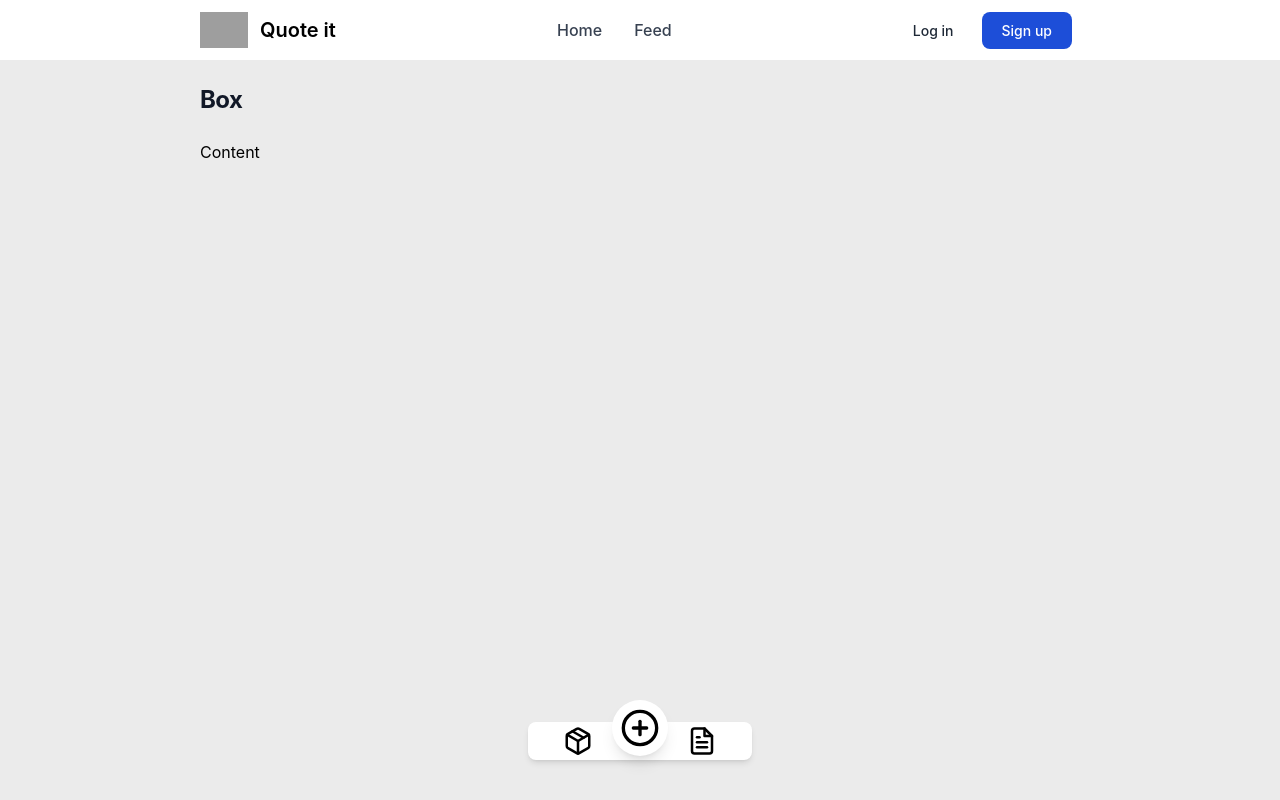
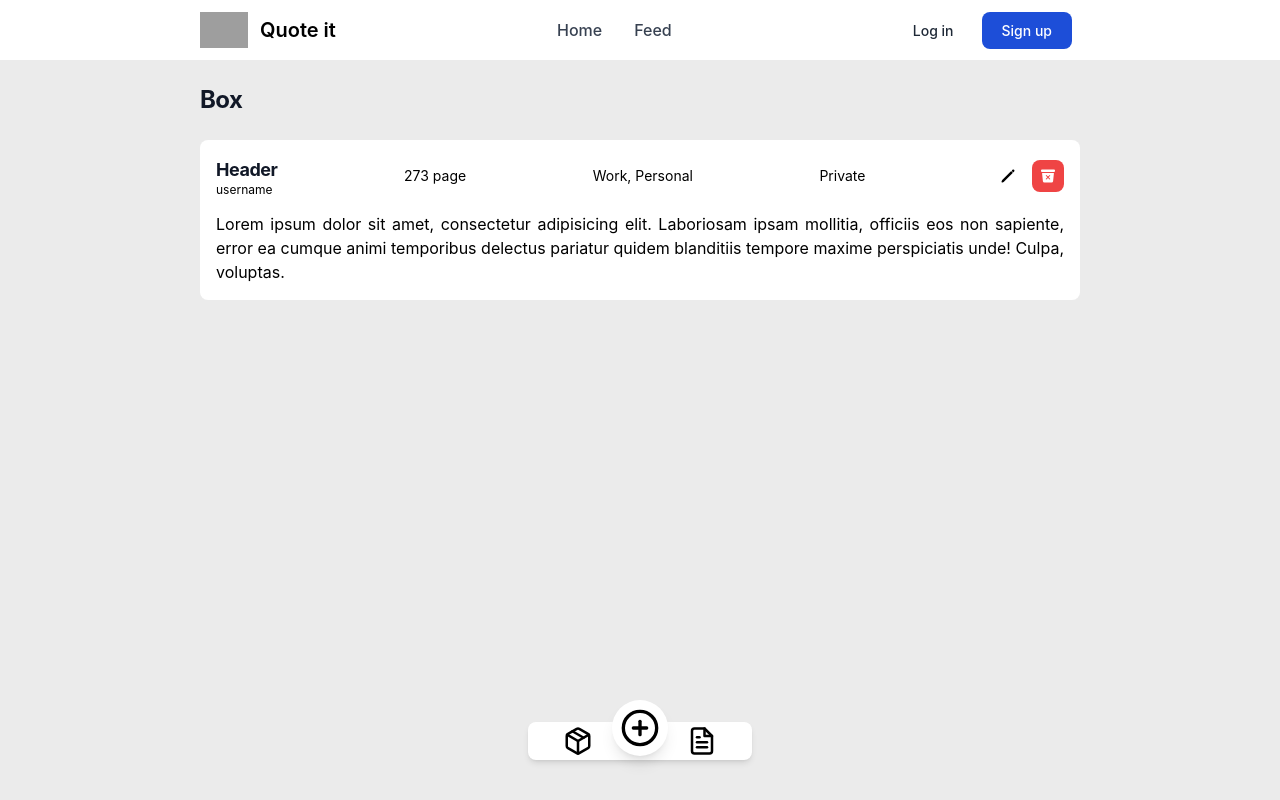
Before and after one commit to shanth1/quote-book, a React (Create React App) app in the folder client/: page /collections/box/1 in a window 1280 px wide. Built offline with nearby package versions, Linux system fonts and the light colour scheme; grey boxes are pictures that could not be loaded.

Commit message:
added QuoteItem component

```diff
--- a/client/src/pages/Box/Box.jsx
+++ b/client/src/pages/Box/Box.jsx
@@ -1,11 +1,12 @@
 import Content from "../../shared/Content/Content";
 import H1 from "../../shared/H1/H1";
+import { QuoteItem } from "../../widgets/QuoteItem/QuoteItem";
 
 const Box = () => {
     return (
         <Content>
             <H1>Box</H1>
-            <div>Content</div>
+            <QuoteItem />
         </Content>
     );
 };
--- /dev/null
+++ b/client/src/shared/H2/H2.jsx
@@ -0,0 +1,9 @@
+const H2 = ({ children }) => {
+    return (
+        <h2 class="text-lg md:text-lg font-bold leading-tight tracking-tight text-gray-900  dark:text-white">
+            {children}
+        </h2>
+    );
+};
+
+export default H2;
--- /dev/null
+++ b/client/src/widgets/QuoteItem/QuoteItem.jsx
@@ -0,0 +1,37 @@
+import { IoTrashBin, IoPencil } from "react-icons/io5";
+import H2 from "../../shared/H2/H2";
+
+const QuoteItem = ({ username, header, marker, tags, status, text }) => {
+    return (
+        <div className="bg-white flex flex-col gap-4 rounded-lg w-full p-4">
+            <div className="flex items-center justify-between">
+                <div>
+                    <H2>Header</H2>
+                    <p className="leading-none text-xs">username</p>
+                </div>
+                <div className="text-sm">273 page</div>
+                <div className="text-sm hidden lg:flex">Work, Personal</div>
+                <div className="text-sm hidden md:flex">Private</div>
+                <div className="flex gap-2">
+                    <div className="p-2 cursor-pointer hover:bg-primary-200 rounded-lg">
+                        <IoPencil />
+                    </div>
+                    <div className="p-2 cursor-pointer bg-red-500 hover:bg-red-600 rounded-lg">
+                        <IoTrashBin color="white" />
+                    </div>
+                </div>
+            </div>
+            <div>
+                <p className="text-justify">
+                    Lorem ipsum dolor sit amet, consectetur adipisicing elit.
+                    Laboriosam ipsam mollitia, officiis eos non sapiente, error
+                    ea cumque animi temporibus delectus pariatur quidem
+                    blanditiis tempore maxime perspiciatis unde! Culpa,
+                    voluptas.
+                </p>
+            </div>
+        </div>
+    );
+};
+
+export { QuoteItem };
```
